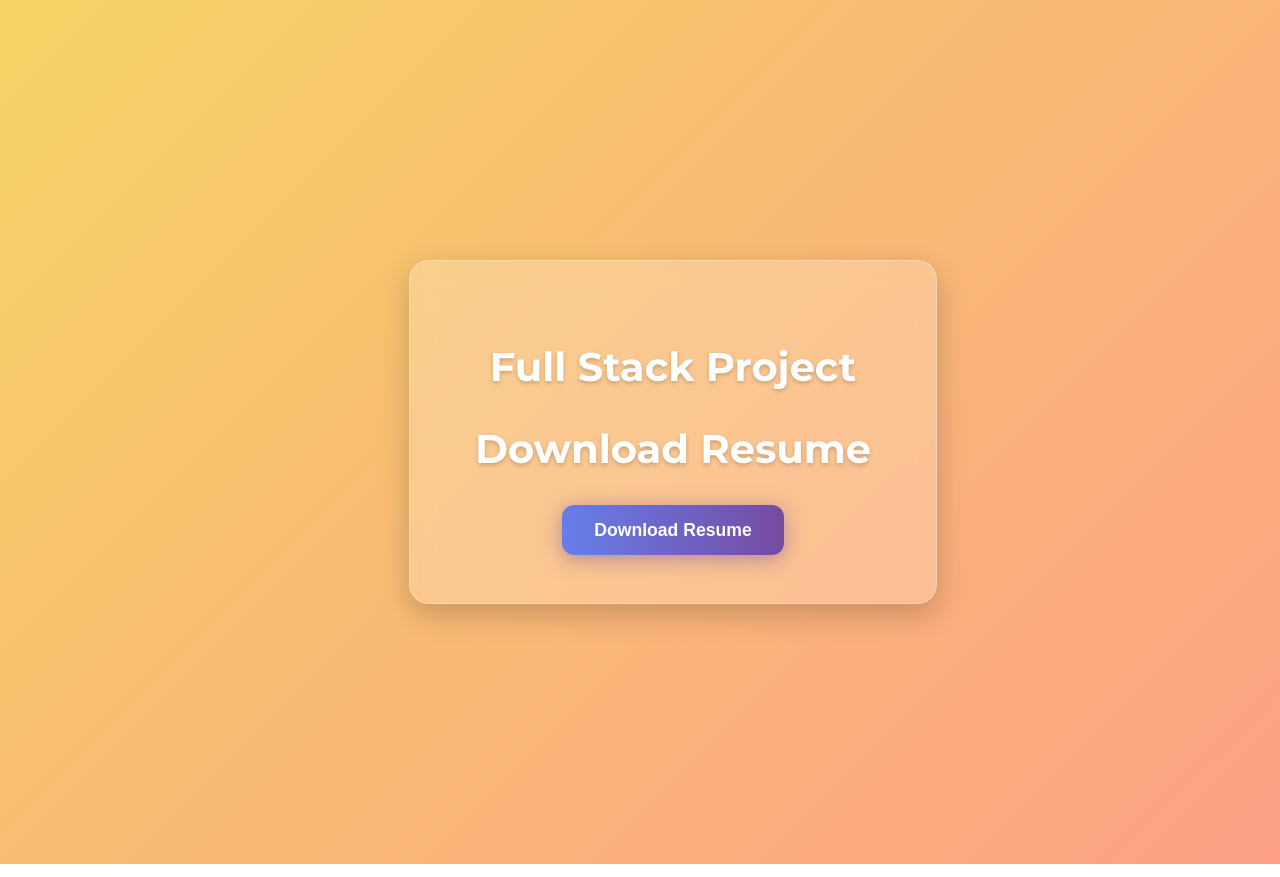
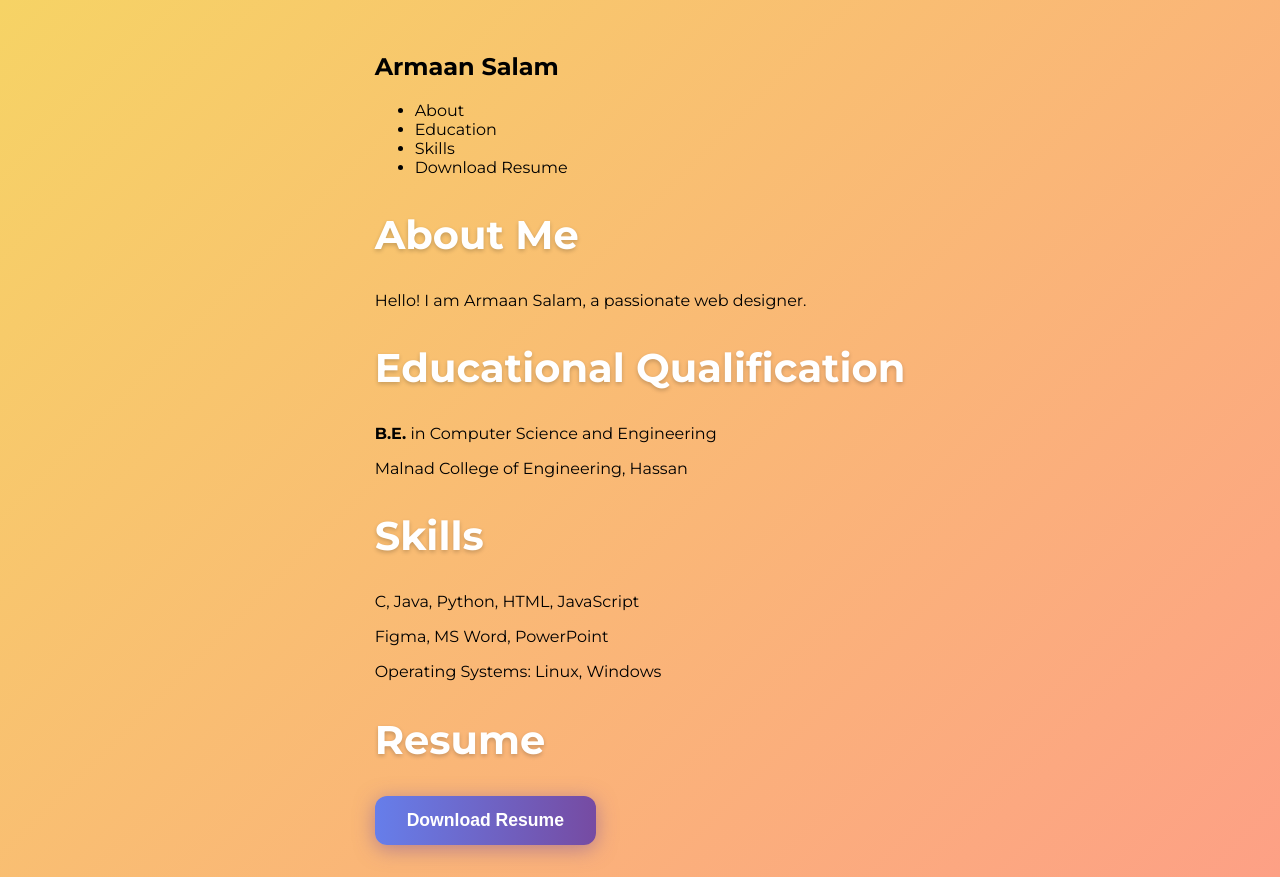
Before and after one commit to Armaan8904/FSWD, a React (Create React App) app in the folder resume/: page / in a window 1280 px wide. Built offline with nearby package versions, Linux system fonts and the light colour scheme.

Commit message:
Update App.js

```diff
--- a/resume/src/App.js
+++ b/resume/src/App.js
@@ -3,18 +3,51 @@ import React from 'react';
 import './App.css';
 
 function App() {
+  const scrollToSection = (id) => {
+    document.getElementById(id)?.scrollIntoView({ behavior: 'smooth' });
+  };
+
   const handleDownload = () => {
-    window.location.href = 'https://fswd-724n.onrender.com/resume';
+    window.location.href = 'https://fswd-07fo.onrender.com/resume';
   };
 
   return (
-    <div className="container">
-    <h2>Full Stack Project</h2>
-      <h2>Download Resume</h2>
-      <button onClick={handleDownload}>
-        Download Resume
-      </button>
-    </div>
+    <>
+      <nav>
+        <h1>Armaan Salam</h1>
+        <ul>
+          <li onClick={() => scrollToSection('about')}>About</li>
+          <li onClick={() => scrollToSection('education')}>Education</li>
+          <li onClick={() => scrollToSection('skills')}>Skills</li>
+          <li onClick={() => scrollToSection('resume')}>Download Resume</li>
+        </ul>
+      </nav>
+
+      <section id="about">
+        <h2>About Me</h2>
+        <p>
+          Hello! I am Armaan Salam, a passionate web designer.
+        </p>
+      </section>
+
+      <section id="education">
+        <h2>Educational Qualification</h2>
+        <p><strong>B.E.</strong> in Computer Science and Engineering</p>
+        <p>Malnad College of Engineering, Hassan</p>
+      </section>
+
+      <section id="skills">
+        <h2>Skills</h2>
+        <p>C, Java, Python, HTML, JavaScript</p>
+        <p>Figma, MS Word, PowerPoint</p>
+        <p>Operating Systems: Linux, Windows</p>
+      </section>
+
+      <section id="resume">
+        <h2>Resume</h2>
+        <button onClick={handleDownload}>Download Resume</button>
+      </section>
+    </>
   );
 }
 
```
